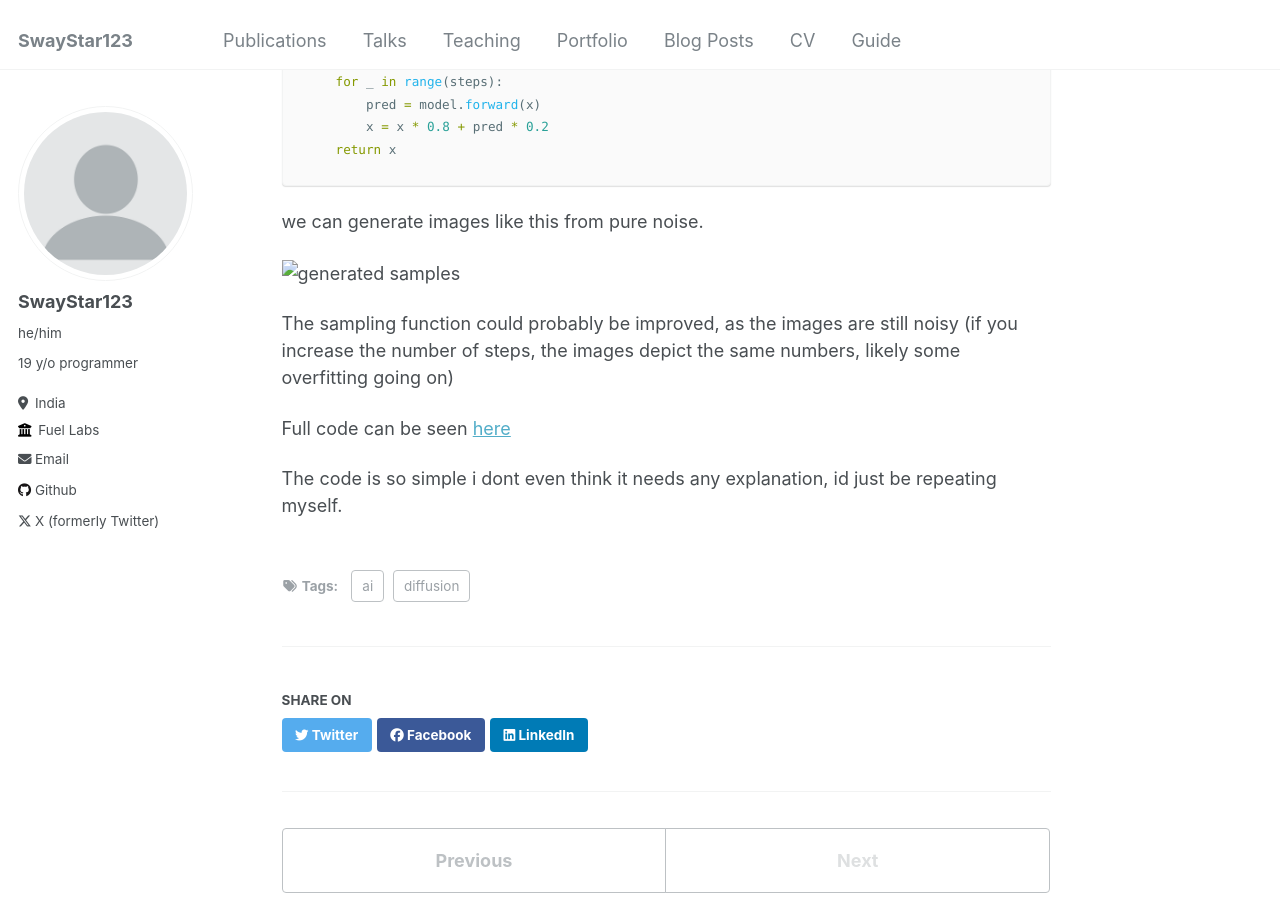
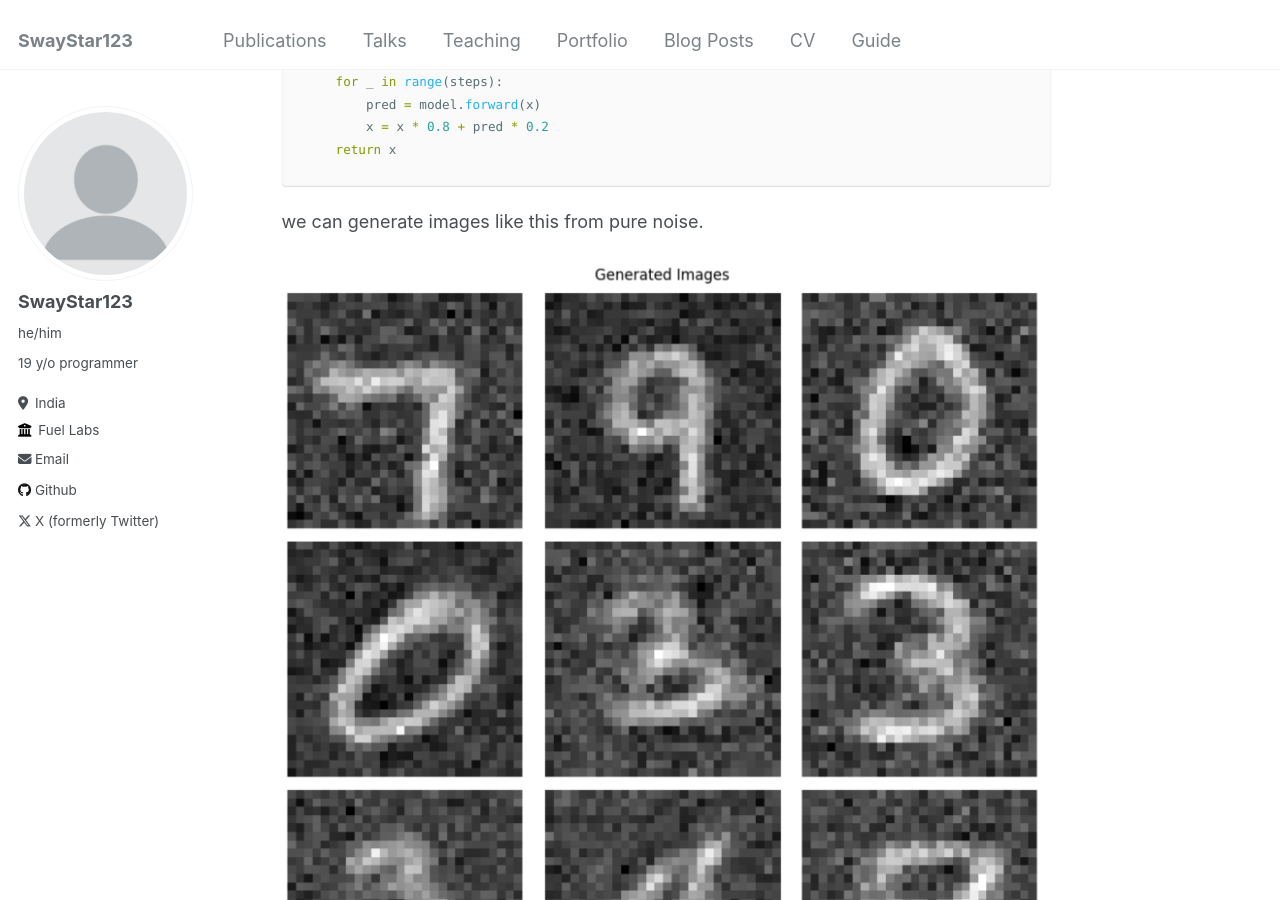
Before and after one commit to SwayStar123/swaystar123.github.io, a Jekyll site: the page built from _posts/2024-08-07-simplest-diffusion.md, in a window 1280 px wide and 900 px high, scrolled down 328 px. Built offline with Jekyll 4.4.1, drawn with Linux system fonts in a browser that asks for light colours.

Commit message:
move image to images

```diff
--- a/_posts/2024-08-07-simplest-diffusion.md
+++ b/_posts/2024-08-07-simplest-diffusion.md
@@ -22,7 +22,7 @@ def sample(model, bs: int = 9, steps: int = 10):
 
 we can generate images like this from pure noise.
 
-![generated samples](/_posts/images/2024-08-07-simplest-diffusion/generated_samples.png)
+![generated samples](/images/blog_images/2024-08-07-simplest-diffusion/generated_samples.png)
 
 The sampling function could probably be improved, as the images are still noisy (if you increase the number of steps, the images depict the same numbers, likely some overfitting going on)
 
```
Also changed, not shown: images/blog_images/2024-08-07-simplest-diffusion/generated_samples.png (renamed from _posts/images/2024-08-07-simplest-diffusion/generated_samples.png).
